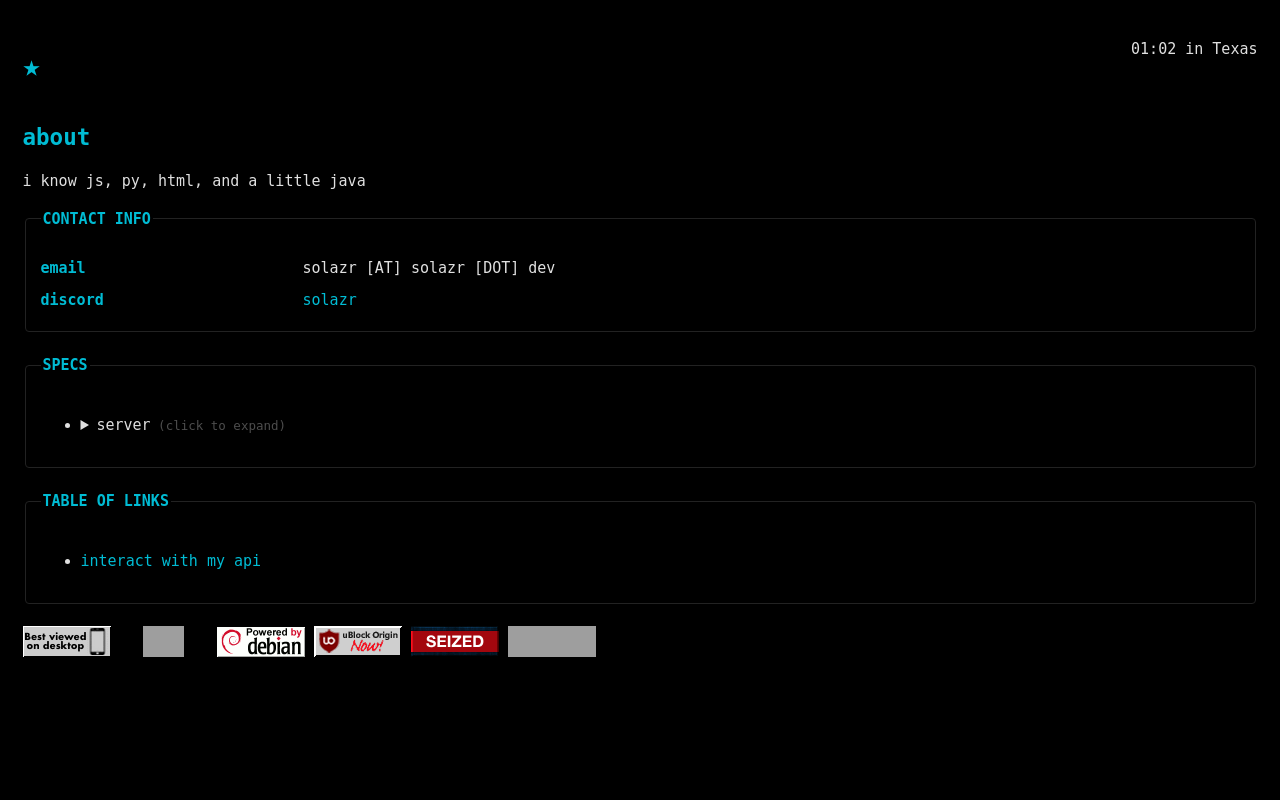
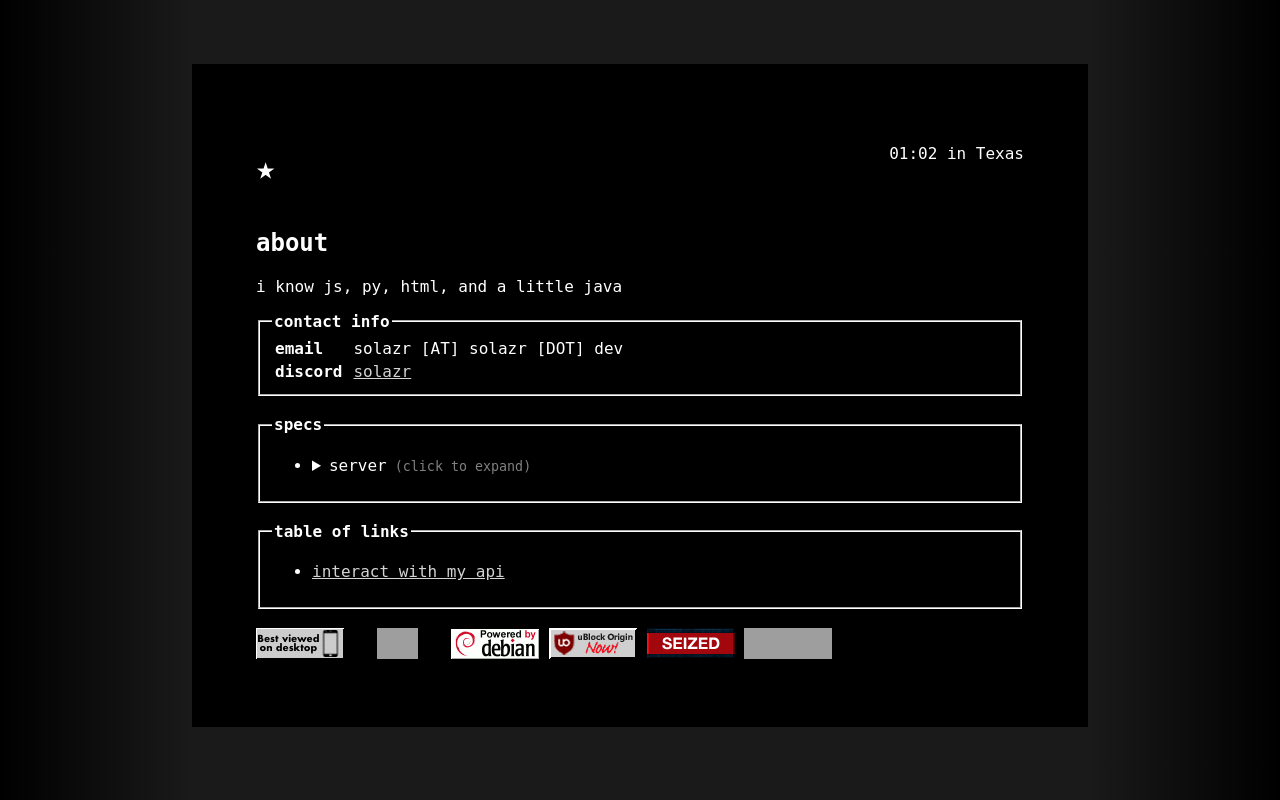
Before and after one commit to solazr-web/solazr.dev, a PHP site: page / in a window 1280 px wide. Run offline with PHP 8.4, Linux system fonts and the light colour scheme; grey boxes are pictures that could not be loaded.

Commit message:
style style style

```diff
--- a/style.css
+++ b/style.css
@@ -1,26 +1,26 @@
 :root {
 	--base: #000000;
-	--text: #e0e0e0;
-	--accent: #00bcd4;
-	--dim-text: #999999;
-	--surface0: #111111;
-	--border: #222222;
-	--hover: #ffffff;
-	--crust: #000000;
+	--text: #ffffff;
+	--crust: #1a1a1a;
+	--surface0: #2b2b2b;
+	--subtext0: #cccccc;
+	--subtext1: #aaaaaa;
+	--not-clicked: #d3d3d3;
+	--rosewater: #e0e0e0;
+	--blue: #d3d3d3;
+	--clicked: #a9a9a9;
 }
 
 :root,
 code {
-	font-family: "JetBrains Mono", "Hack", monospace;
-	font-size: 15px;
-	line-height: 1.5;
+	font-family: "Hack", "Hack Nerd Font", "JetBrains Mono", "JetBrainsMono Nerd Font", monospace, sans-serif;
 }
 
 :root {
 	scrollbar-width: none;
 	background-color: var(--base);
 	color: var(--text);
-	accent-color: var(--accent);
+	accent-color: var(--not-clicked);
 }
 
 body {
@@ -31,13 +31,9 @@ body {
 }
 
 main {
-	padding: 1.5em;
+	padding: 1em;
 	background-color: var(--base);
-}
-
-h1, h2, legend {
-	color: var(--accent);
-	margin-bottom: 0.5em;
+	color: var(--text);
 }
 
 body > main > h1:first-child {
@@ -45,29 +41,32 @@ body > main > h1:first-child {
 }
 
 a {
-	color: var(--accent);
-	text-decoration: none;
+	color: var(--not-clicked);
 }
+
 a:hover {
-	color: var(--hover);
+	color: var(--rosewater);
 }
+
 a:active {
-	color: var(--hover);
+	color: var(--blue);
 }
+
 a:visited {
-	color: var(--dim-text);
+	color: var(--clicked);
 }
 
 progress {
 	width: 100%;
-	border: 1px solid var(--border);
+	border: 2px solid;
+	border-color: var(--text);
 	background-color: var(--base);
-	color: var(--accent);
-	accent-color: var(--accent);
+	color: var(--not-clicked);
+	accent-color: var(--not-clicked);
 }
 ::-moz-progress-bar,
 ::-webkit-progress-value {
-	background-color: var(--accent) !important;
+	background-color: var(--not-clicked) !important;
 }
 ::-webkit-progress-bar {
 	background-color: var(--base);
@@ -75,40 +74,43 @@ progress {
 }
 
 fieldset {
-	border: 1px solid var(--border);
-	border-radius: 4px;
-	padding: 1em;
-}
-legend {
-	font-weight: bold;
-	text-transform: uppercase;
+	border-color: var(--text);
 }
 
 footer {
 	text-align: end;
 	font-size: small;
-	opacity: 60%;
-	color: var(--dim-text);
+	opacity: 50%;
 }
 
 code {
 	padding: 0.15em 0.3em;
+	overflow-wrap: break-word;
+	word-break: break-all;
+	white-space: pre-wrap;
 	background-color: var(--surface0);
-	color: var(--accent);
-	border-radius: 4px;
+	color: var(--subtext1);
 }
+
 pre > code {
+	border: 2px solid var(--surface0);
+	padding: 1.25em 1.5em;
 	display: block;
-	border: 1px solid var(--border);
-	padding: 1.25em 1.5em;
-	background-color: var(--surface0);
+	background-color: var(--base);
 	color: var(--text);
+}
+
+legend {
+	font-weight: 900;
+}
+
+.projects-list li details[open] {
+	margin: 1em auto;
 }
 
 summary:hover,
 summary:active,
 details[open] > summary {
-	color: var(--accent);
 	font-weight: bold;
 }
 
@@ -116,44 +118,68 @@ summary::after {
 	content: " (click to expand)";
 	opacity: 50%;
 	font-size: smaller;
-	color: var(--dim-text);
+	font-weight: lighter;
 }
+
 details[open] > summary::after {
 	content: " (click to collapse)";
-}
-
-table {
-	width: 100%;
-	border-collapse: collapse;
-}
-td:first-child {
-	font-weight: bold;
-	color: var(--accent);
-	padding-right: 0.5em;
-}
-td {
-	padding: 0.3em 0;
-	word-break: break-all;
 }
 
 div.buttons > a {
 	font-size: 0;
 }
 div.buttons > a > img {
+	image-rendering: crisp-edges;
 	image-rendering: pixelated;
 	object-fit: contain;
 	width: 88px;
 	height: 31px;
-	filter: brightness(100%);
-	transition: filter 0.2s ease, transform 0.2s ease;
 }
-div.buttons > a > img:hover {
-	filter: brightness(150%);
-	transform: scale(1.05);
+
+table {
+	word-break: break-word;
+}
+
+td:first-child {
+	font-weight: bold;
+	word-break: keep-all;
+	vertical-align: top;
+}
+
+td:nth-child(2) {
+	padding-left: 0.5em;
+	word-break: break-all;
 }
 
 @media (min-width: 956px) {
+	:root {
+		--target-ratio: 0.7;
+		--width: min(100% * var(--target-ratio), 1920px * var(--target-ratio));
+		--padding: 4em;
+		--padded-width: calc(var(--width) - var(--padding) * 2);
+	}
+
 	body {
-		background: radial-gradient(circle at top center, #000000 60%, #0a0a0a 100%);
+		padding: 4em 0;
+		min-height: calc(100vh - 8em);
+		background: var(--crust);
+		background: linear-gradient(
+			90deg,
+			var(--base) 0%,
+			var(--crust) calc((100% - var(--width)) / 2),
+			var(--crust) calc(50% + var(--width) / 2),
+			var(--base) 100%
+		);
+	}
+
+	body > * {
+		margin: auto;
+		padding: var(--padding);
+		width: var(--padded-width);
+	}
+
+	body > footer {
+		padding: initial;
+		width: var(--width);
 	}
 }
```
